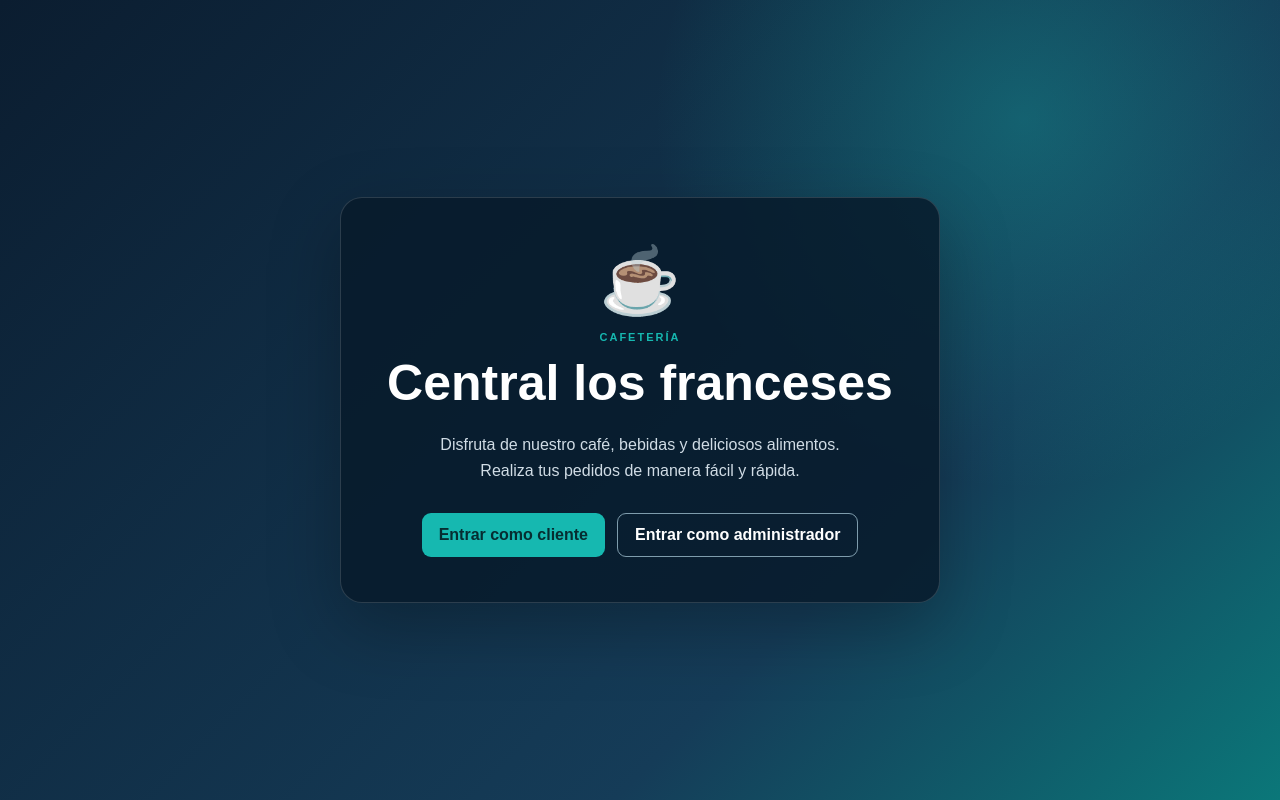
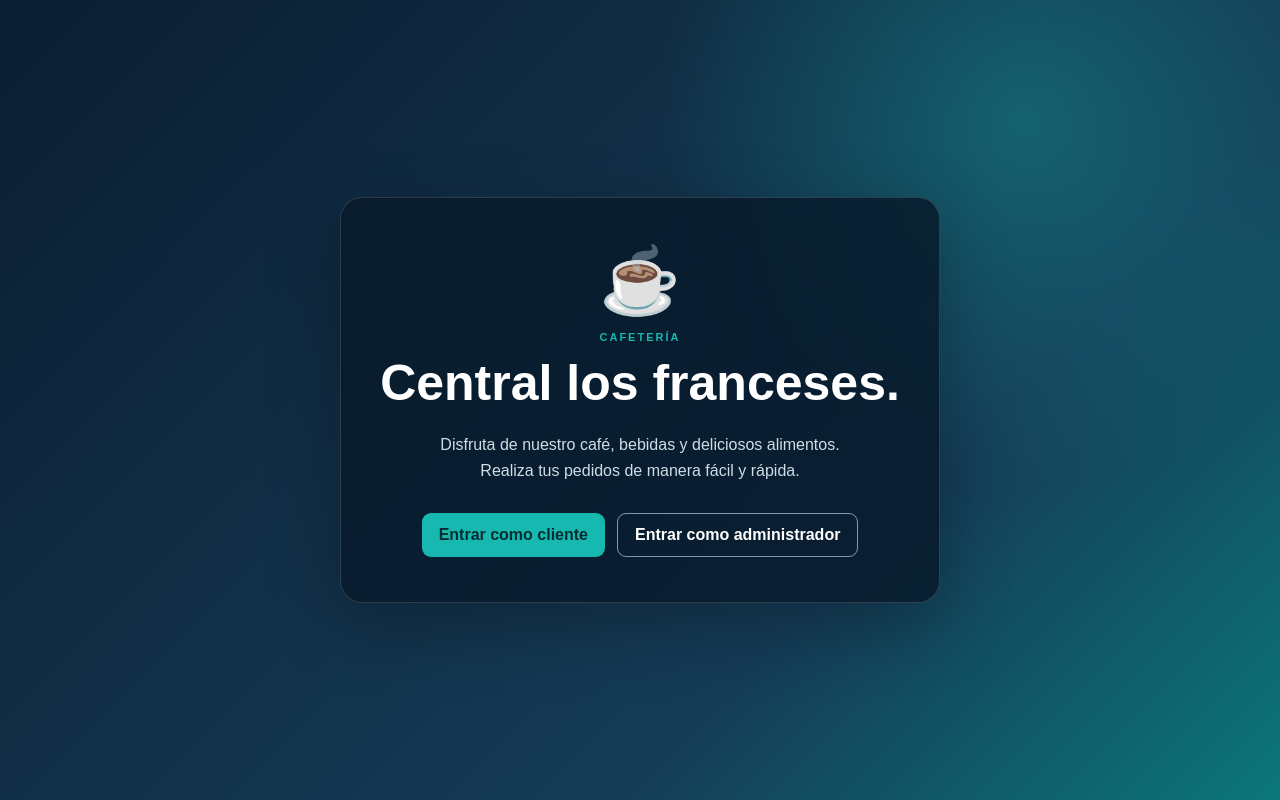
Before and after one commit to julonlondres-hash/sistema-de-pedidos-de-una-cafeteria, a plain HTML site: page index.html in a window 1280 px wide. Drawn offline with Linux system fonts and the light colour scheme; a script that the page names is missing.

Commit message:
Corregir nombre de pagina principal

```diff
--- a/index.html
+++ b/index.html
@@ -24,7 +24,7 @@
 
             <p class="etiqueta">CAFETERÍA</p>
 
-            <h1>Central los franceses</h1>
+            <h1>Central los franceses.</h1>
 
             <p class="descripcion">
                 Disfruta de nuestro café, bebidas y deliciosos alimentos.
```
